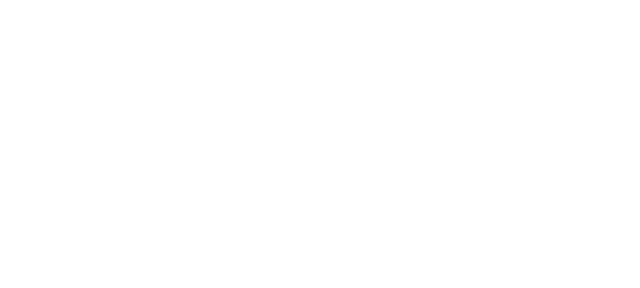
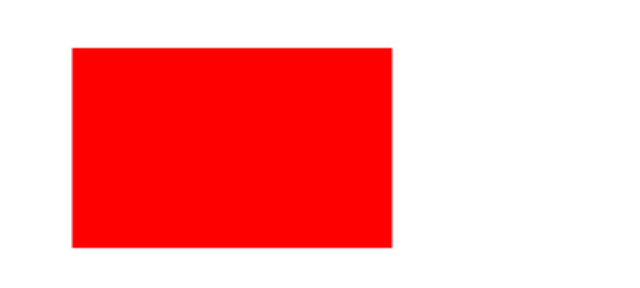
Before and after one commit to Shalmezad/Shamanistic, a plain HTML site: page src/index.html in a window 1280 px wide. Shown: the whole page, without its empty margins (0-640 px from the left). Drawn offline with Linux system fonts and the light colour scheme.

Commit message:
Add response to resize

```diff
--- a/src/index.html
+++ b/src/index.html
@@ -2,10 +2,18 @@
 <html>
   <head>
     <title>Shamanistic</title>
+    <meta name="viewport" content="width=device-width,
+                                   user-scalable=no,
+                                   initial-scale=1,
+                                   maximum-scale=1,
+                                   user-scalable=0" />
+    <style type="text/css">
+      canvas{display:block;margin:0 auto; background: #fff;}
+    </style>
   </head>
 
   <body>
-    <canvas>
+    <canvas width="400" height="400">
     </canvas>
     <script src="init.js">
     </script>
--- a/src/init.js
+++ b/src/init.js
@@ -4,14 +4,18 @@ var Game = {
   canvas: null,
   ctx: null,
   init: function() {
-    Game.canvas = document.getElementsByTagName('canvas')[0];
     Game.ctx = Game.canvas.getContext('2d');
+    Game.ctx.fillStyle="#FF0000";
+    Game.ctx.fillRect(20,20,100,100);
     Game.resize();
   },
   resize: function() {
-
+    Game.canvas.style.height= window.innerHeight+'px';
+    Game.canvas.style.width= window.innerWidth+'px';
+    window.setTimeout(function(){window.scrollTo(0,1);},1);
   }
 };
 
-window.addEventListener('load', Game.load, false);
+Game.canvas = document.getElementsByTagName('canvas')[0];
+window.addEventListener('load', Game.init, false);
 window.addEventListener('resize', Game.resize, false);
```
Also changed, not shown: 1 other file.
